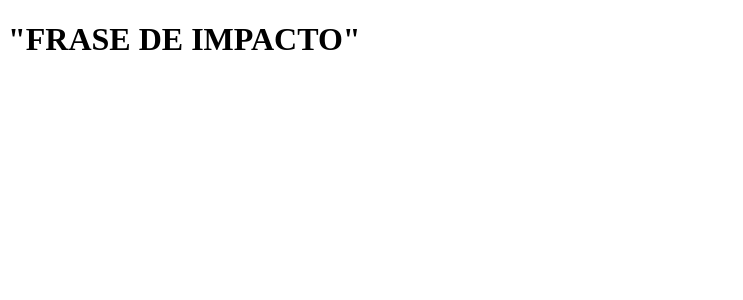
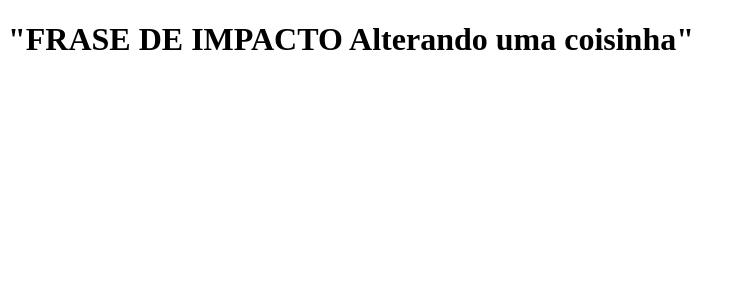
Before and after one commit to MarcosSchlemperSimone/tabnews, a Next.js app: page / in a window 1280 px wide. Shown: the top 300 px of the page, without its empty margins (0-743 px from the left). Built offline with nearby package versions, Linux system fonts and the light colour scheme.

Commit message:
modifica a frase

```diff
--- a/pages/index.js
+++ b/pages/index.js
@@ -1,5 +1,5 @@
 function Home(){
-    return <h1>"FRASE DE IMPACTO"</h1>
+    return <h1>"FRASE DE IMPACTO Alterando uma coisinha"</h1>
 }
 
 
```
